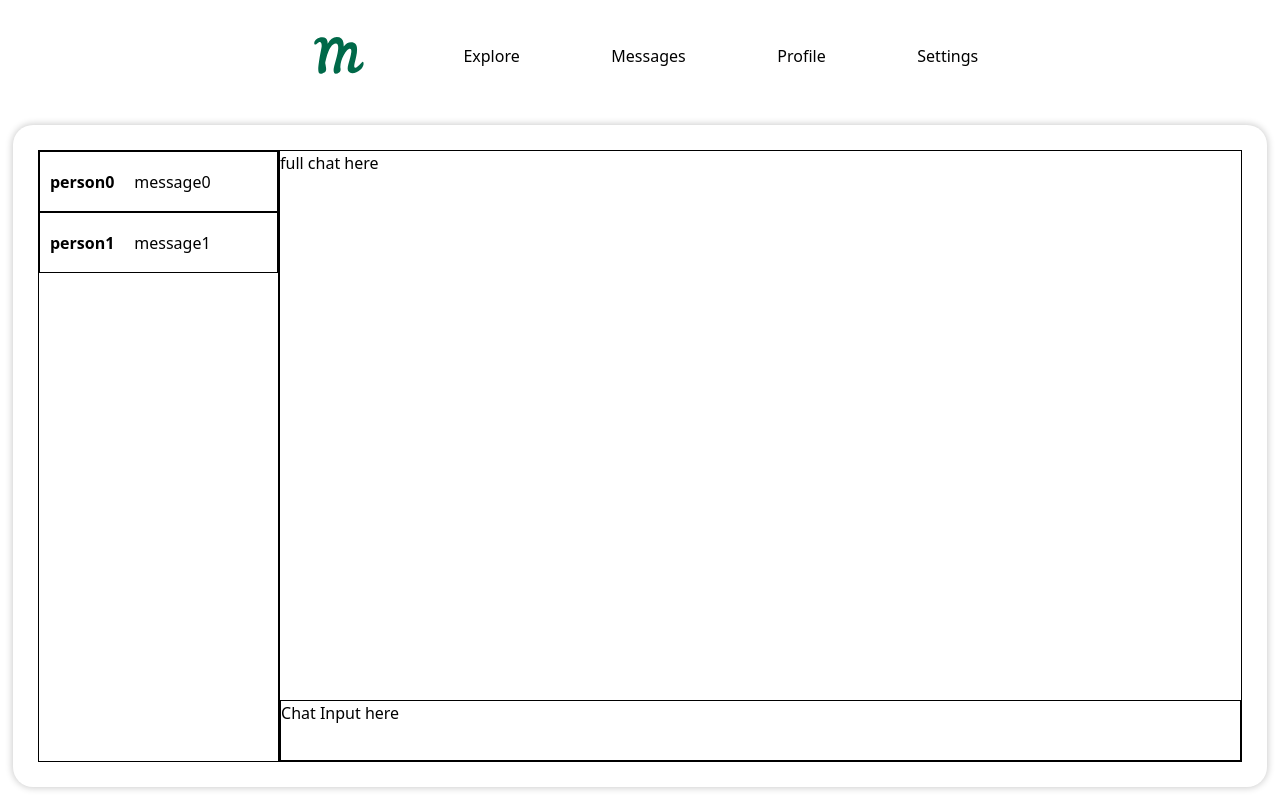
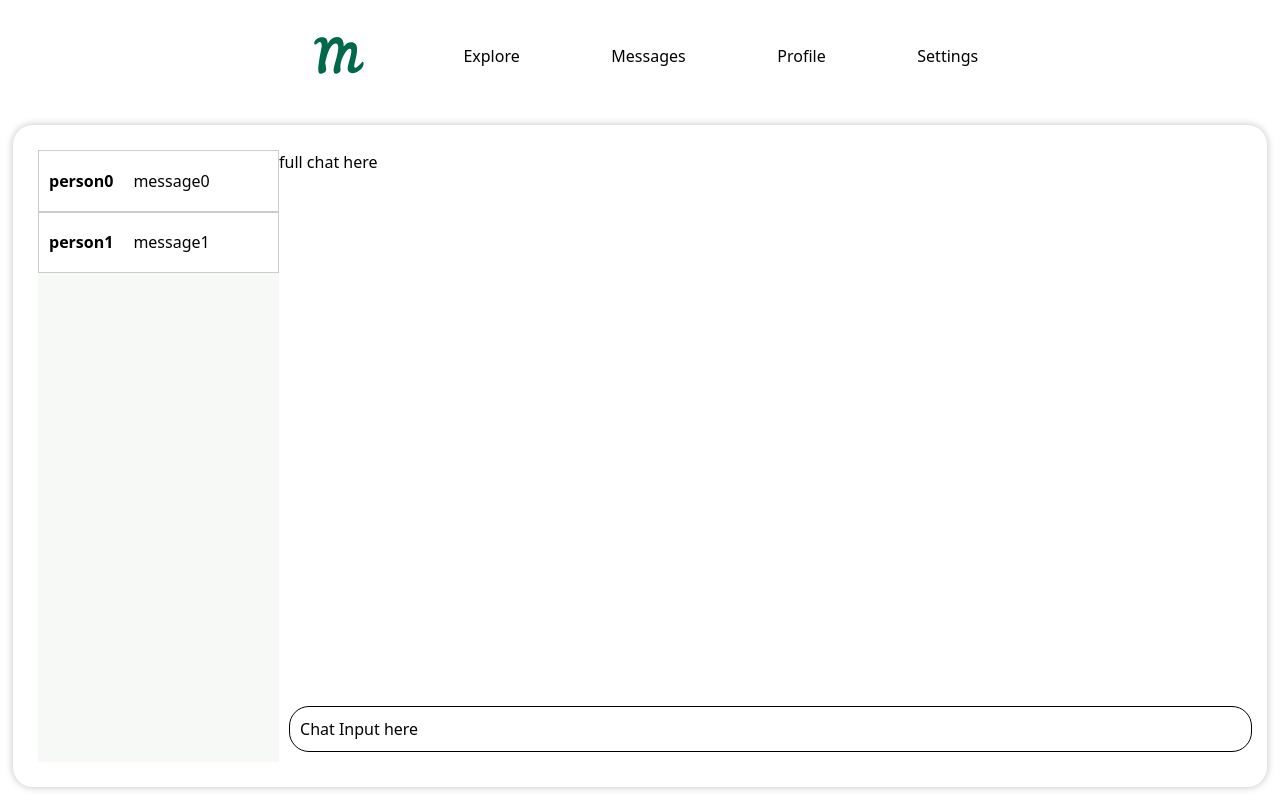
Before and after one commit to BHTho/Matcha, a React (Vite) app in the folder client/: page /messages in a window 1280 px wide. Built offline with nearby package versions, Linux system fonts and the light colour scheme.

Commit message:
added background colour to thumbnail pane

```diff
--- a/client/src/pages/Messages/Messages.module.css
+++ b/client/src/pages/Messages/Messages.module.css
@@ -25,10 +25,9 @@
 .showThumbs {
     display: flex;
     flex-direction: column;
-    /*justify-content: space-between;*/
-    border: 1px black solid;
     height: 100%;
     width: 100%;
+    background-color: rgba(104, 139, 104, 0.05);
 }
 .hideThumbs {display: none;}
 
@@ -38,7 +37,7 @@
     justify-content: space-between;
     height: 100%;
     width: 100%;
-    border: 1px black solid;
+    /*border: 1px black solid;*/
 }
 .hideChat {display: none;}
 
@@ -60,12 +59,14 @@
 .Thumbnail {
     width: 100%;
     height: 10%;
-    border: 1px black solid;
+    border: 1px rgba(0,0,0, 0.2) solid;
     display: flex;
     align-items: center;
     /*justify-content: space-between*/
     gap: 20px;
     padding-left: 4%;
+    background-color: white;
+    cursor: pointer;
 }
 
 .thumbnailMsg {
@@ -76,13 +77,19 @@
     font-weight: bold;
 }
 
-.ChatHistory {
-    height: 90%;
+.ChatFooter {
+    height: 10%;
+    /*border: 1px black solid;*/
+    display: flex;
+    justify-content: center;
 }
 
 .ChatInput {
-    height: 10%;
-    border: 1px black solid;
+    width: 100%;
+    margin: 10px;
+    padding: 10px;
+    border: 1px solid black;
+    border-radius: 20px;
 }
 
 @media (min-width: 768px) {
@@ -96,17 +103,18 @@
     .hideThumbs, .showThumbs {
         display: flex;
         height: 100%;
-        border: 1px black solid;
+        /*border: 1px black solid;*/
         flex-direction: column;
         flex-basis: 20%;
         height: 100%;
         width: 100%;
+        background-color: rgba(104, 139, 104, 0.05);
     }
     .hideChat, .showChat {
         display: flex;
         flex-direction: column;
         justify-content: space-between;
-        border: 1px black solid;
+        /*border: 1px black solid;*/
         flex-basis: 80%;
         height: 100%;
         width: 100%;
```
